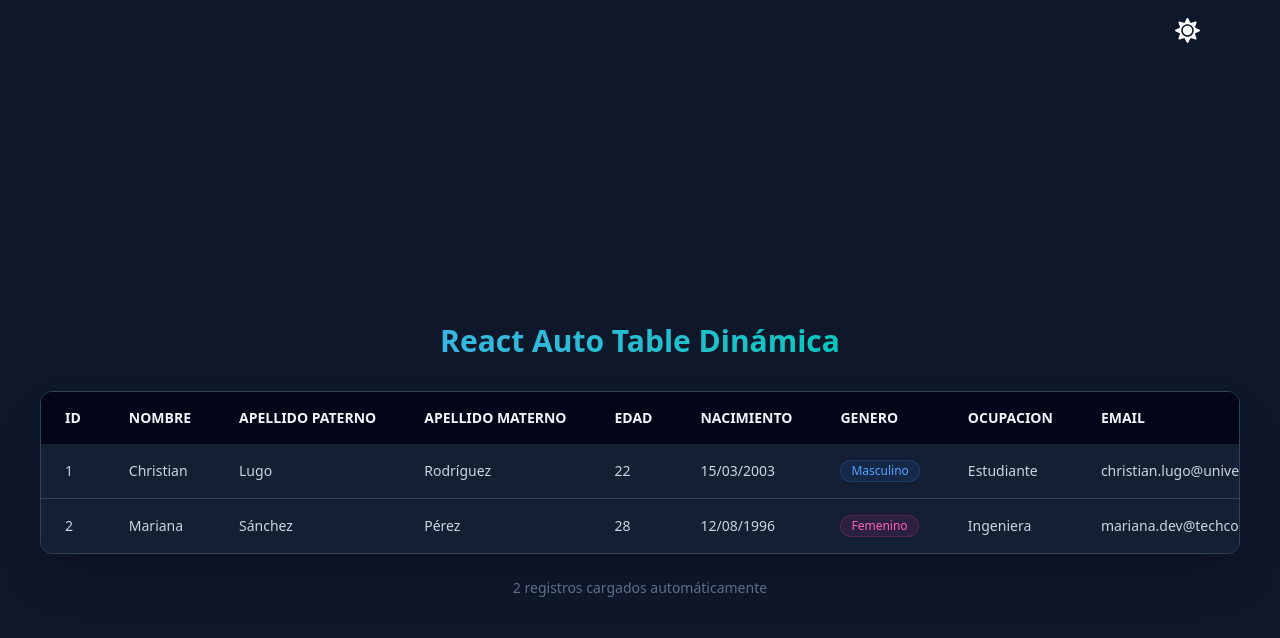
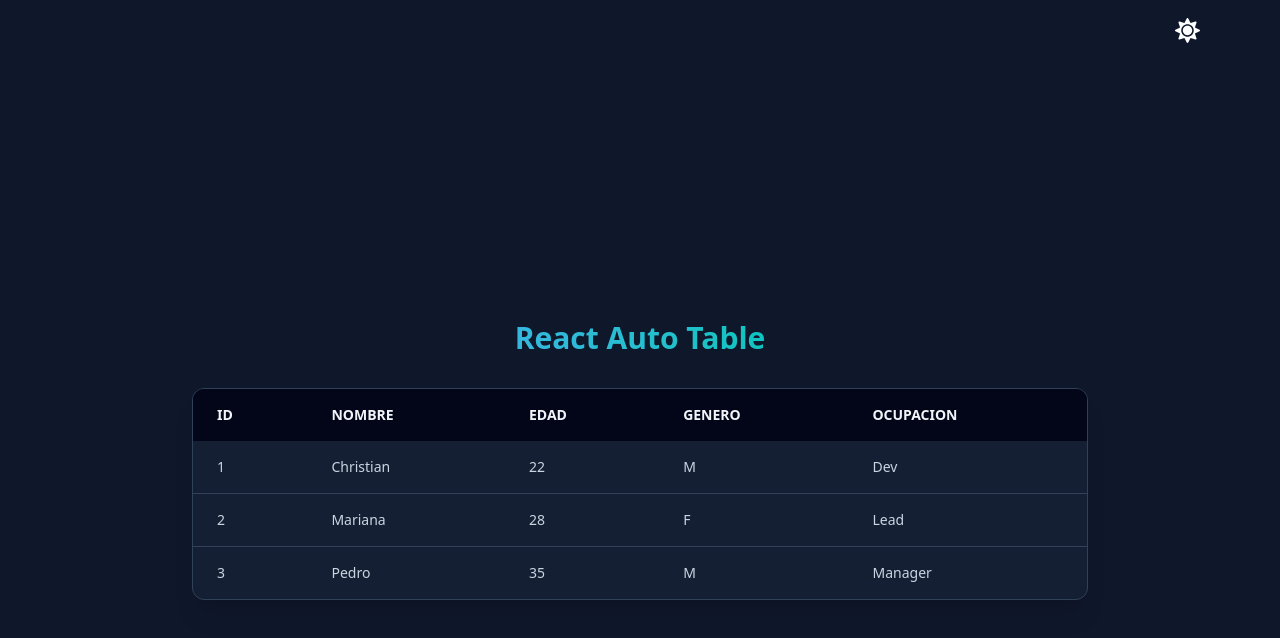
Before and after one commit to CarlosGarcia20/react-dynamic-table, a React (Vite) app: page / in a window 1280 px wide. Shown: the top 638 px of the page. Built offline with nearby package versions, Linux system fonts and the light colour scheme.

Commit message:
Cambios a la generacion de la tabla dinamicamente. Correcion al modo oscuro

```diff
--- a/src/App.tsx
+++ b/src/App.tsx
@@ -1,7 +1,7 @@
 import { FaMoon, FaRegMoon, FaSun } from "react-icons/fa";
 import Table from "./components/table";
 import { useState } from "react";
-import DynamicTable from "./components/dynamic-table";
+import { DynamicTable } from "./components/dynamic-table";
 
 const App = () => {
     const [isOn, setIsOn] = useState(true);
@@ -15,6 +15,17 @@ const App = () => {
         }
     };
 
+    const usuarios = [
+        { id: 1, Nombre: "Christian", Edad: 22, Genero: "M", Ocupacion: "Dev" },
+        { id: 2, Nombre: "Mariana", Edad: 28, Genero: "F", Ocupacion: "Lead" },
+        { id: 3, Nombre: "Pedro", Edad: 35, Genero: "M", Ocupacion: "Manager" },
+    ];
+
+    const productos = [
+        { SKU: "A123", Producto: "Laptop Gamer", Precio: 1500, Stock: 5 },
+        { SKU: "B456", Producto: "Mouse Inalámbrico", Precio: 25, Stock: 100 },
+    ];
+
     return (
         <>
             <nav className="sticky top-0  dark:bg-slate-900 h-15 flex items-center justify-end px-20">
@@ -27,7 +38,7 @@ const App = () => {
 
             </nav>
             {/* <Table /> */}
-            <DynamicTable />
+            <DynamicTable data={usuarios} />
         </>
     )
 }
--- a/src/components/dynamic-table.jsx
+++ b/src/components/dynamic-table.jsx
@@ -1,114 +1,57 @@
-function DynamicTable() {
-    // Tu array de datos masivo
-    const usuarios = [
-        {
-            id: 1,
-            Nombre: "Christian",
-            ApellidoPaterno: "Lugo",
-            ApellidoMaterno: "Rodríguez",
-            Edad: 22,
-            Nacimiento: "15/03/2003",
-            Genero: "M",
-            Ocupacion: "Estudiante",
-            Email: "christian.lugo@university.edu",
-            Telefono: "+52 668 123 4567",
-            Ciudad: "Los Mochis",
-            Direccion: "Av. Independencia 123, Centro",
-            Departamento: "TI",
-            SueldoMensual: "$12,500.00",
-            UltimoAcceso: "2025-11-18 08:30 AM"
-        },
-        {
-            id: 2,
-            Nombre: "Mariana",
-            ApellidoPaterno: "Sánchez",
-            ApellidoMaterno: "Pérez",
-            Edad: 28,
-            Nacimiento: "12/08/1996",
-            Genero: "F",
-            Ocupacion: "Ingeniera",
-            Email: "mariana.dev@techcorp.com",
-            Telefono: "+52 555 987 6543",
-            Ciudad: "Guadalajara",
-            Direccion: "Calle Vallarta 4500",
-            Departamento: "Desarrollo",
-            SueldoMensual: "$45,000.00",
-            UltimoAcceso: "2025-11-18 09:15 AM"
-        },
-    ];
+// src/components/AutoTable.jsx
+import React from 'react';
 
-    // 1. OBTENER LAS COLUMNAS DINÁMICAMENTE
-    // Si hay usuarios, tomamos las llaves del primero. Si no, array vacío.
-    const columns = usuarios.length > 0 ? Object.keys(usuarios[0]) : [];
+export const DynamicTable = ({ data }) => {
 
-    // 2. FUNCIÓN PARA FORMATEAR CELDAS ESPECIALES
-    // Esta función decide cómo se ve el dato dependiendo de la columna
+    console.log(data);
+
+    if (!data || data.length === 0) {
+        return (
+            <div className="p-4 text-center text-slate-500 bg-slate-800 rounded-lg border border-slate-700">
+                No hay datos para mostrar.
+            </div>
+        );
+    }
+
+    const columns = Object.keys(data[0]);
+
     const renderCell = (item, column) => {
         const value = item[column];
 
-        // Caso especial: GENERO
-        if (column === 'Genero') {
-            const isMale = value === 'M';
-            return (
-                <span className={`inline-flex items-center px-2.5 py-0.5 rounded-full text-xs font-medium border ${isMale ? 'bg-blue-500/10 text-blue-400 border-blue-500/20' : 'bg-pink-500/10 text-pink-400 border-pink-500/20'
-                    }`}>
-                    {isMale ? 'Masculino' : 'Femenino'}
-                </span>
-            );
-        }
-
-        // Caso por defecto: Renderizar el texto tal cual
         return value;
     };
 
     return (
-        <div className="min-h-screen bg-slate-900 text-slate-200 flex justify-center items-center p-10">
-            <div className="w-full max-w-[95vw]"> {/* Hice el contenedor más ancho para tantos datos */}
-
+        <div className='min-h-screen text-slate-200 flex justify-center items-center p-5'>
+            <div className='w-full max-w-4xl'>
                 <h1 className="text-3xl font-bold mb-8 text-center text-transparent bg-clip-text bg-gradient-to-r from-blue-400 to-emerald-400">
-                    React Auto Table Dinámica
+                    React Auto Table
                 </h1>
-
-                <div className="overflow-x-auto rounded-xl border border-slate-700 shadow-2xl bg-slate-800/50 backdrop-blur-sm">
+                <div className="overflow-x-auto rounded-xl border border-slate-700 shadow-xl bg-slate-800/50 backdrop-blur-sm">
                     <table className="min-w-full text-left text-sm whitespace-nowrap">
-
-                        {/* CABECERA DINÁMICA */}
                         <thead className="bg-slate-950 text-slate-100 uppercase font-medium">
                             <tr>
                                 {columns.map((col, index) => (
-                                    <th key={index} className="px-6 py-4 hover:bg-slate-900 transition-colors cursor-default">
-                                        {/* Insertamos un espacio antes de las mayúsculas para leer mejor (ej. ApellidoPaterno -> Apellido Paterno) */}
+                                    <th key={index} className="px-6 py-4">
                                         {col.replace(/([A-Z])/g, ' $1').trim()}
                                     </th>
                                 ))}
                             </tr>
                         </thead>
-
-                        {/* CUERPO DINÁMICO */}
                         <tbody className="divide-y divide-slate-700">
-                            {usuarios.map((user, userIndex) => (
-                                <tr key={userIndex} className="hover:bg-slate-700/50 transition-colors duration-200">
-
-                                    {/* Aquí ocurre la magia: Mapeamos las columnas para cada usuario */}
+                            {data.map((row, rowIndex) => (
+                                <tr key={rowIndex} className="hover:bg-slate-700/50 transition-colors">
                                     {columns.map((col, colIndex) => (
-                                        <td key={`${userIndex}-${colIndex}`} className="px-6 py-4 text-slate-300">
-                                            {renderCell(user, col)}
+                                        <td key={`${rowIndex}-${colIndex}`} className="px-6 py-4 text-slate-300">
+                                            {renderCell(row, col)}
                                         </td>
                                     ))}
-
                                 </tr>
                             ))}
                         </tbody>
-
                     </table>
                 </div>
-
-                <p className="text-center text-slate-500 text-sm mt-6">
-                    {usuarios.length} registros cargados automáticamente
-                </p>
             </div>
         </div>
     );
-}
-
-export default DynamicTable;
+};
```
